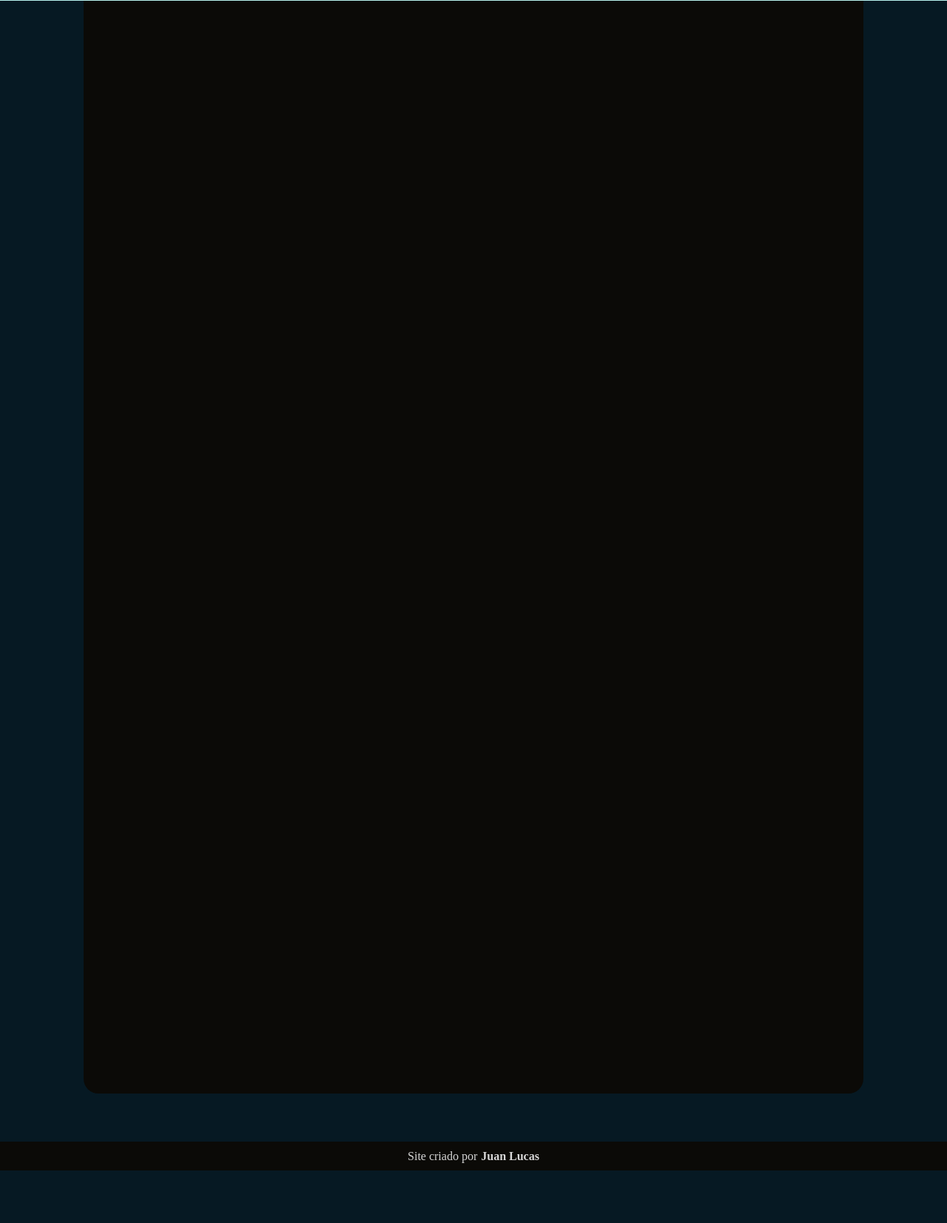
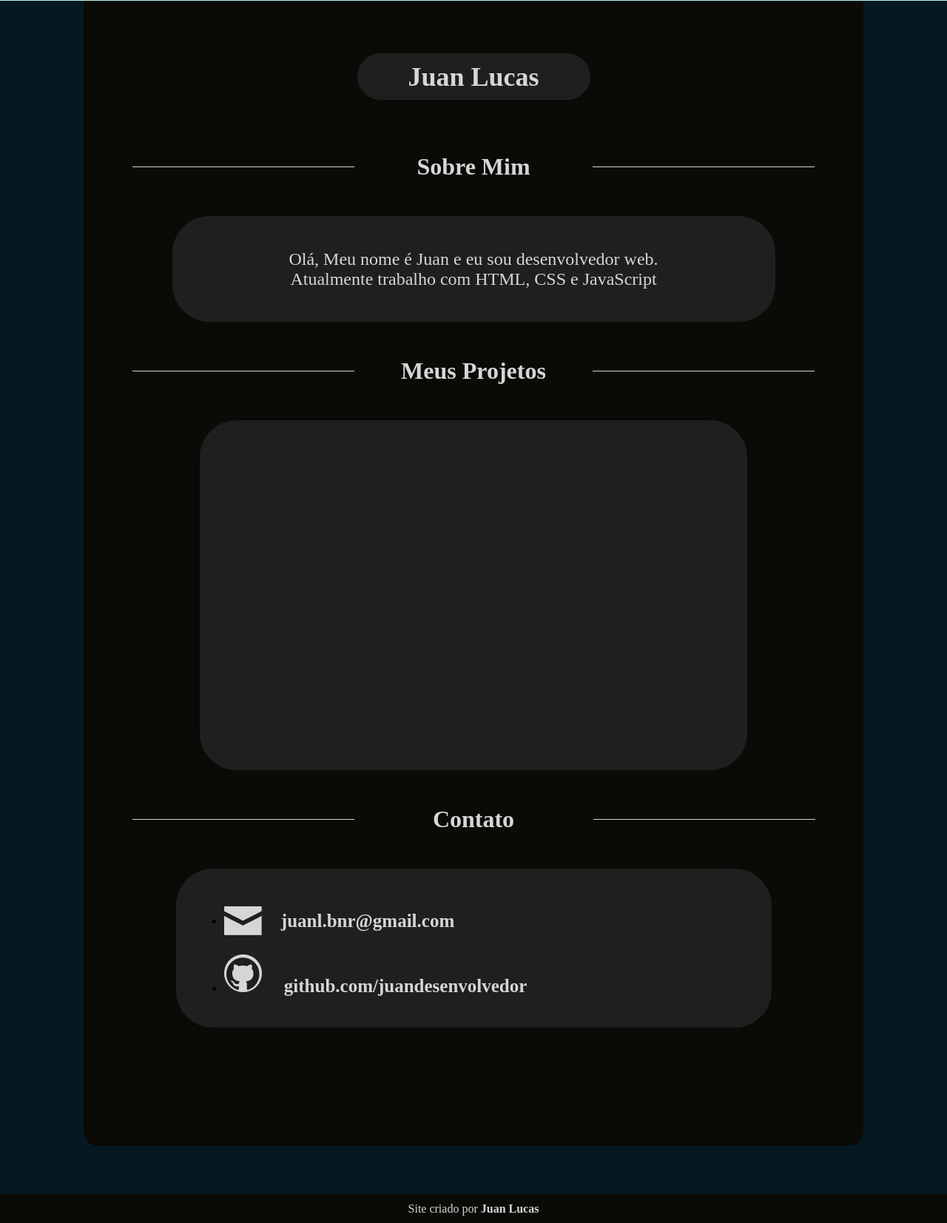
Before and after one commit to juandesenvolvedor/portifolio, a plain HTML site: page files/index.html in a window 1280 px wide. Shown: the part 268-1921 px from the top of the page at 74% size. Before the commit the page ends 1850 px from the top, so only its background shows below. Drawn offline with Linux system fonts and the light colour scheme; a web font is replaced by a local one.

Commit message:
Projeto quase finalizado

```diff
--- a/files/index.html
+++ b/files/index.html
@@ -11,23 +11,54 @@
     <header></header>
 
     <main>
-        <div id="name"></div>
+        <div id="name"><p>Juan Lucas</p></div>
 
-        <div class="titles"></div>
+        <div class="titles">
+            <div class="lines"></div>
+            <p>Sobre Mim</p>
+            <div class="lines"></div>
+        </div>
 
-        <div id="aboutMe"></div>
+        <div id="aboutMe">
+            <p>Olá, Meu nome é Juan e eu sou desenvolvedor web. <br>
+            Atualmente trabalho com HTML, CSS e JavaScript</p>
+        </div>
 
-        <div class="titles"></div>
+        <div class="titles">
+            <div class="lines"></div>
+            <p>Meus Projetos</p>
+            <div class="lines"></div>
+        </div>
 
         <div id="projects"></div>
 
-        <div class="titles"></div>
+        <div class="titles">
+            <div class="lines"></div>
+            <p>Contato</p>
+            <div class="lines"></div>
+        </div>
 
-        <div id="contact"></div>
+        <div id="contact">
+            <ul>
+
+                    <div id="first" class="contacts">
+                        <li></li><img class="image" src="images/email.png" alt="emailIcon">
+                        <span>juanl.bnr@gmail.com</span></li>
+                    </div>
+
+
+                    <div class="contacts">
+                        <li><img id="hub" class="image" src="images/github icon 1.png" alt="githubIcon">
+                        <span id="link"><a target="_blank" href="https://github.com/juandesenvolvedor">github.com/juandesenvolvedor</a></span></li>
+                    </div>
+
+            </ul>
+
+        </div>
 
     </main>
 
-    <footer>Site criado por <a href="https://github.com/juandesenvolvedor" target="_blank">Juan Lucas</a></footer>
+    <footer><p>Site criado por <a href="https://github.com/juandesenvolvedor" target="_blank">Juan Lucas</a></p></footer>
 
 </body>
 </html>
--- a/files/style.css
+++ b/files/style.css
@@ -14,7 +14,7 @@
 *{
     margin: 0;
     padding: 0;
-
+    font-family: var(--fonte);
 }
 
 body{
@@ -30,6 +30,7 @@ header{
 
 main{
     margin: auto;
+    padding-top: 71px;
     max-width: 1054px;
     min-width: 300px;
     height: 1477px;
@@ -37,6 +38,127 @@ main{
     flex-shrink: 0;
     border-radius: 0px 0px 20px 20px;
     margin-bottom: 65px;
+}
+
+#name{
+    display: flex;
+    align-items: center;
+    justify-content: center;
+    position: relative;
+    margin: auto;
+    background-color: #1F1F1F;
+    width: 315px;
+    height: 63px;
+    border-radius: 50px;
+    margin-bottom: 61px;
+}
+
+#name > p{
+    color: #D6D6D6;
+    font-family: var(--fonte);
+    font-size: 36px;
+    font-weight: 700;
+}
+
+.titles{
+    background-color: transparent;
+    display: flex;
+    align-items: center;
+    justify-content: space-between;
+    position: relative;
+    margin: auto;
+    width: 923px;
+    height: 59px;
+    margin-bottom: 37px;
+}
+
+.titles > .lines{
+    width: 300px;
+    height: 1px;
+    background-color: #D6D6D6;
+}
+
+.titles > p{
+    color: #D6D6D6;
+    text-align: center;
+    font-family: var(--fonte);
+    font-size: 32px;
+    font-weight: 700;
+}
+
+#aboutMe{
+    display: flex;
+    align-items: center;
+    justify-content: center;
+    position: relative;
+    margin: auto;
+    background-color: #D6D6D6;
+    width: 815px;
+    height: 143px;
+    border-radius: 50px;
+    background-color: #1F1F1F;
+    margin-bottom: 37px;
+}
+
+#aboutMe > p{
+    color: #D6D6D6;
+    text-align: center;
+    font-family: Inria Serif;
+    font-size: 24px;
+    font-weight: 400;
+}
+
+#projects{
+    position: relative;
+    margin: auto;
+    background-color: #1F1F1F;
+    width: 740.378px;
+    height: 473px;
+    border-radius: 50px;
+    margin-bottom: 37px;
+}
+
+#contact{
+    background-color: #1F1F1F;
+    width: 740px;
+    height: 215px;
+    border-radius: 50px;
+    position: relative;
+    margin: auto;
+    display: flex;
+    flex-direction: column;
+    justify-content: center;
+    padding-left: 65px;
+}
+
+.contacts{
+    position: relative;
+    width: 491px;
+    height: 43.886px;
+    display: flex;
+    align-items: center;
+    justify-content: start;
+}
+
+
+#first{
+    margin-bottom: 30px;
+}
+
+.image{
+    margin-right: 26.33px;
+}
+
+.contacts > span{
+    color: #D6D6D6;
+    font-size: 25px;
+    font-weight: 700;
+}
+
+#link{
+    color: #D6D6D6;
+    font-size: 25px;
+    font-weight: 700;
 }
 
 footer{
@@ -52,13 +174,12 @@ footer{
     text-align: center;
 }
 
-footer > a{
-    margin-left: 5px;
+a{
     font-weight: bold;
     text-decoration: none;
     color: #D6D6D6;
 }
 
-footer > a:hover{
+a:hover{
     text-decoration: underline;
 }
```
Also changed, not shown: 1 other file.
